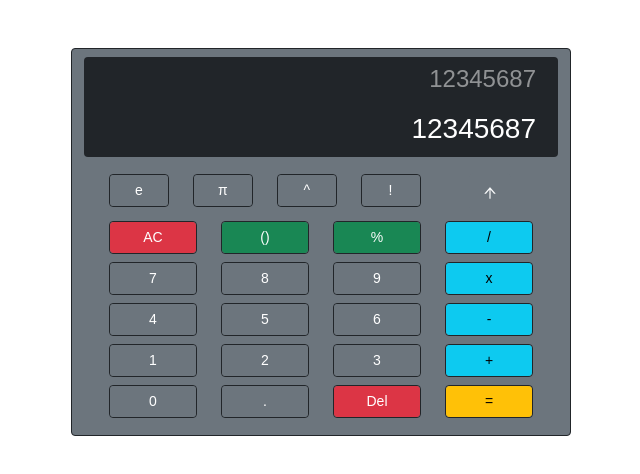
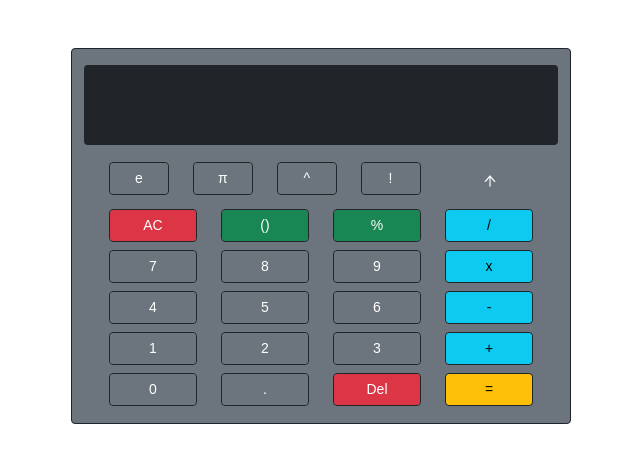
Before and after one commit to HF77554/calculator, a React (Create React App) app: page / in a window 1280 px wide. Shown: the top 474 px of the page, without its empty margins (319-959 px from the left). Built offline with nearby package versions, Linux system fonts and the light colour scheme.

Commit message:
updated Calculation function as well as History and Main display

```diff
--- a/src/components/CalculatorBody.jsx
+++ b/src/components/CalculatorBody.jsx
@@ -7,12 +7,13 @@ import InputHub from "./input/InputHub";
 import AttributeAnalysis from "./logic/AttributeAnalysis";
 
 const CalculatorBody = () => {
-  const [display, displayTask] = useState("12345687");
-  const [displayHistory, displayHistoryTask] =  useState("12345687");
+  const [display, displayTask] = useState({oldValue:'', operator:'', newValue:''});
+  const [history, historyTask] =  useState([]);
 
   const userInputHandler = (input) => {
-      const newDisplay = AttributeAnalysis(display, input);
-      displayTask(newDisplay)
+      const res = AttributeAnalysis({display:display, history:history, input:input});
+      displayTask(res.display)
+      historyTask(res.history)
   };
 
   return (
@@ -20,7 +21,7 @@ const CalculatorBody = () => {
       style={{ width: "500px" }}
       className="rounded mt-5 border border-dark bg bg-secondary"
     >
-        <MainDisplay onDisplay={display} onHistory={displayHistory}/>
+        <MainDisplay onDisplay={display} onHistory={history}/>
         <InputHub onInput={userInputHandler} />
     </Container>
   );
--- a/src/components/display/CalculationDisplay.jsx
+++ b/src/components/display/CalculationDisplay.jsx
@@ -1,9 +1,7 @@
-import './calculationDisplay.css'
-
 const CalculationDisplay = ({onDisplay}) => {
     return (
-      <div className='calculationDisplay'>
-        <h3 className='calculationNumber'>{onDisplay}</h3>
+      <div>
+        <h3 className='text-end text-break'>{onDisplay.oldValue}{onDisplay.operator}{onDisplay.newValue}</h3>
       </div>
     );
   };
--- a/src/components/display/HistoryDisplay.jsx
+++ b/src/components/display/HistoryDisplay.jsx
@@ -1,9 +1,8 @@
-import './calculationDisplay.css'
+const HistoryDisplay = ({ onHistory}) => {
 
-const HistoryDisplay = ({onHistory}) => {
     return (
-      <div className='calculationDisplay'>
-        <h4 className='calculationHistory'>{onHistory}</h4>
+      <div>
+        <h4 className='historydisplay text-end text-break'>{onHistory}</h4>
       </div>
     );
   };
--- /dev/null
+++ b/src/components/display/MainDisplay.css
@@ -0,0 +1,10 @@
+.maindisplay {
+    min-height: 80px;
+    margin-right: 10px;
+    pointer-events: none;
+}
+
+.historydisplay {
+    min-height: 40px;
+    color: rgba(255, 255, 255, 0.5);
+}
--- a/src/components/display/MainDisplay.jsx
+++ b/src/components/display/MainDisplay.jsx
@@ -1,13 +1,19 @@
-import { Container } from "react-bootstrap";
+import { Container, Row } from "react-bootstrap";
+
+import './MainDisplay.css'
 
 import HistoryDisplay from "./HistoryDisplay";
 import CalculationDisplay from "./CalculationDisplay";
 
 const MainDisplay = ({onDisplay, onHistory}) => {
   return (
-    <Container className="mt-2 mb-3 rounded bg bg-dark text-light">
-      <HistoryDisplay onHistory={onHistory}/>
-      <CalculationDisplay onDisplay={onDisplay}/>
+    <Container className="mt-3 mb-3 rounded bg bg-dark text-light maindisplay">
+      <Row>
+        <HistoryDisplay onHistory={onHistory}/>
+      </Row>
+      <Row>
+        <CalculationDisplay onDisplay={onDisplay}/>
+      </Row>
     </Container>
   );
 };
--- a/src/components/display/calculationDisplay.css
+++ /dev/null
@@ -1,46 +0,0 @@
-.calculationDisplay {
-    height: 50px;
-    line-height: 50px;
-    text-align: end;
-    margin-right: 10px;
-
-}
-.calculationNumber {
-    display: inline-block;
-    vertical-align: middle;
-    line-height: normal;
-    color: white;
-    pointer-events: none;
-  }
-
-.calculationHistory {
-    display: inline-block;
-    vertical-align: middle;
-    line-height: normal;
-    color: rgba(255, 255, 255, 0.5);
-    pointer-events: none;
-}
-
-/*
-::-webkit-scrollbar {
-    width: 12px;
-}
-
-
-::-webkit-scrollbar-track {
-    -webkit-box-shadow: inset 0 0 6px rgba(0,0,0,0.3);
-    -webkit-border-radius: 10px;
-    border-radius: 10px;
-}
-
-::-webkit-scrollbar-thumb {
-    -webkit-border-radius: 10px;
-    border-radius: 10px;
-    background: rgba(255, 174, 0, 0.514);
-    -webkit-box-shadow: inset 0 0 6px rgba(0,0,0,0.5);
-    margin-bottom: 5px;
-}
-::-webkit-scrollbar-thumb:window-inactive {
-    background: rgba(255, 174, 0, 0.514);
-}
-*/
--- a/src/components/logic/AttributeAnalysis.jsx
+++ b/src/components/logic/AttributeAnalysis.jsx
@@ -1,25 +1,51 @@
-import Number from "./AttributeLogic/Number";
+import StringAddition from "./functional/StringAddition";
+import Calculation from "./functional/Calculation";
 
-const AttributeAnalysis = (display, input) => {
+
+const AttributeAnalysis = ({display, history, input}) => {
   const attribute = input.attribute;
-  const oldDisplay = display;
   const userInput = input.value
+  const resetDisplay ={oldValue:'', operator:'', newValue:''}
 
   switch (attribute) {
     case "number":
-      const newDisplay = Number(oldDisplay, userInput);
-      return newDisplay;
-      break;
+      return {
+          display:{...display, newValue: StringAddition(display.newValue, userInput)},
+          history:history
+      }
     case "calculation":
-      console.log(input);
-      console.log("calculation");
-      break;
+      return {
+        display:{oldValue:display.newValue, operator:userInput, newValue:''},
+        history:history
+      }
     case "result":
-      console.log(input);
-      console.log("result");
-      break;
+      const result = Calculation(display)
+
+      if(!display.oldValue || !display.operator ||!display.newValue) {
+        return {
+          display:display,
+          history:history
+        }
+      };
+
+      //in case result not in Calculation, reset display
+      if (!result) {
+        return {
+          display:resetDisplay,
+          history:history
+        }
+      }
+
+      return {
+        display:resetDisplay,
+        history:[...history, result]
+      }
     default:
-      console.log(`Sorry, ${attribute} does not exist.`);
+      console.log(`Sorry, ${attribute} has not been added yet.`);
+      return {
+        display:display,
+        history:history
+      }
   }
 };
 export default AttributeAnalysis;
--- a/src/components/logic/AttributeLogic/Number.jsx
+++ /dev/null
@@ -1,7 +0,0 @@
-const Number = (oldDisplay, input) => {
-    if (oldDisplay){
-      return oldDisplay+input
-    }
-    return input;
-  };
-export default Number;
--- /dev/null
+++ b/src/components/logic/functional/Calculation.jsx
@@ -0,0 +1,23 @@
+const Calculation = (display) => {
+
+    const oldVal = parseFloat(display.oldValue)
+    const operator = display.operator
+    const newVal = parseFloat(display.newValue)
+
+
+    switch (operator) {
+        case "+":
+            return (oldVal+newVal)
+        case "-":
+            return (oldVal-newVal)
+        case "/":
+            return (oldVal/-newVal)
+        case "X":
+            return (oldVal*newVal)
+        case "-":
+            return (oldVal-newVal)
+        default:
+            return;
+    }
+};
+export default Calculation;
--- /dev/null
+++ b/src/components/logic/functional/StringAddition.jsx
@@ -0,0 +1,7 @@
+const StringAddition = (oldString, newString) => {
+    if (oldString){
+      return oldString+newString
+    }
+    return newString;
+  };
+export default StringAddition;
```
